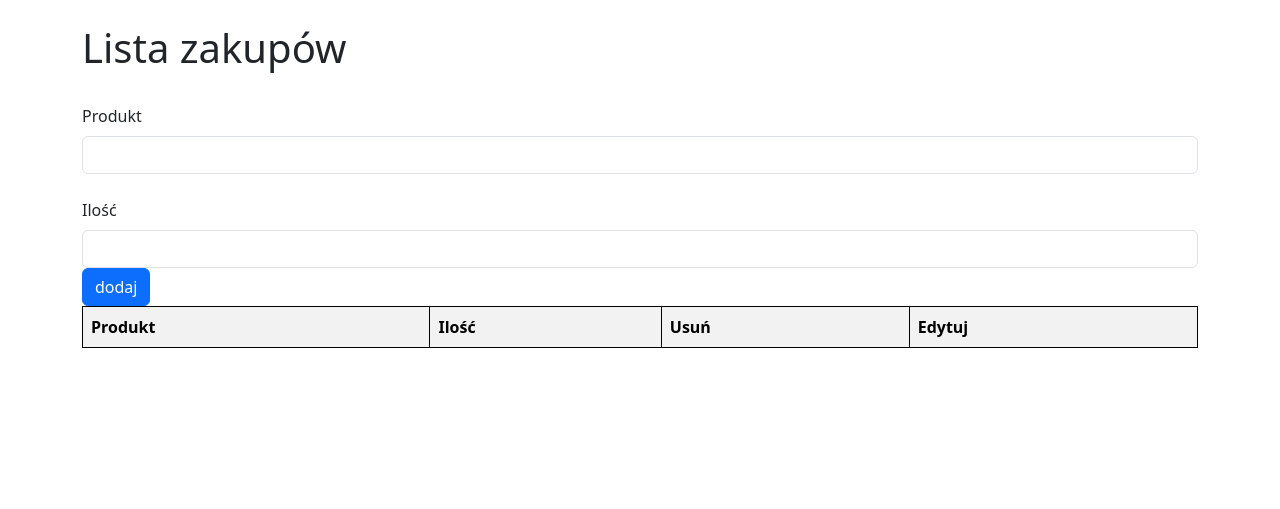
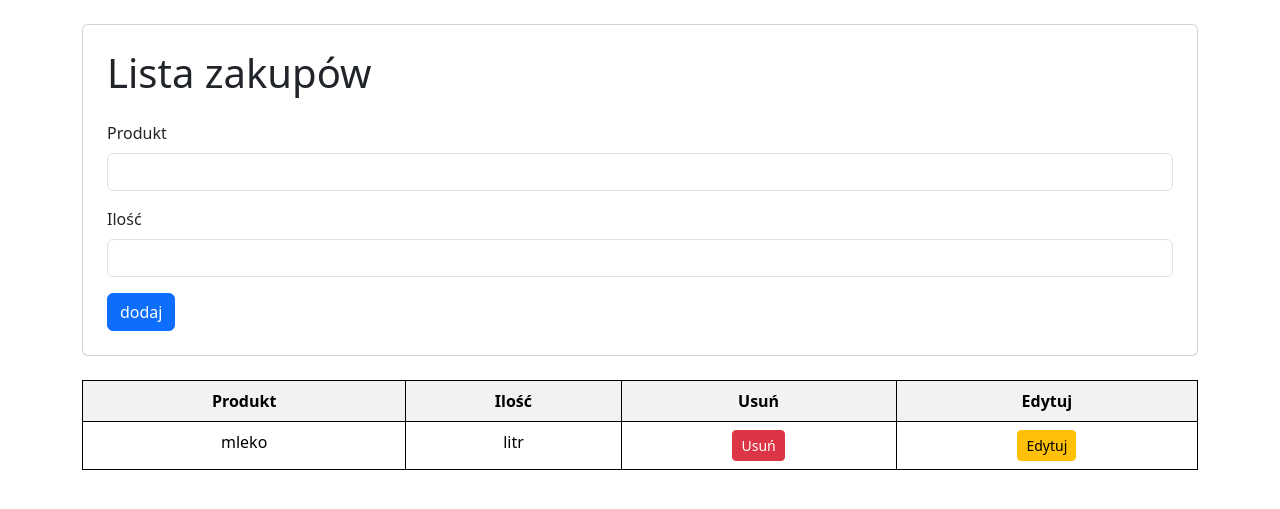
Before and after one commit to konrad-py/flask-calculate, a Flask app: page / in a window 1280 px wide. Shown: the top 509 px of the page. Run offline with Flask 3, Linux system fonts and the light colour scheme; lists and menus that the app fills with data are empty.

Commit message:
dodanie pliku

```diff
--- a/app.py
+++ b/app.py
@@ -1,9 +1,15 @@
 #!/usr/bin/env python3
 
 from flask import Flask, render_template, request, redirect, url_for
+import json
 
 app = Flask(__name__)
 produkt = []
+try:
+    with open('./data.json', 'r') as f:
+        produkt = json.load(f)
+except:
+    produkt = []
 
 
 @app.route('/', methods=['GET', 'POST'])
@@ -30,12 +36,16 @@ def index():
         else:
             produkt.append((request.form["produkt"], request.form["ilosc"]))
 
+        with open('./data.json', 'w') as f:
+            json.dump(produkt, f)
 
         return redirect(url_for('index'))
 
 @app.route("/usun/<int:id>")
 def usun(id):
     produkt.pop(id)
+    with open('./data.json', 'w') as f:
+            json.dump(produkt, f)
     return redirect(url_for('index'))
 
 
--- /dev/null
+++ b/data.json
@@ -0,0 +1 @@
+[["mleko", "litr"]]
--- a/templates/index.html
+++ b/templates/index.html
@@ -11,27 +11,34 @@
 
 <body>
     <div class="container mt-4">
+        <div class="card p-4 mb-4">
     <form id="zakupy" action="{{ form_action }}" method="POST">
-        <h1>Lista zakupów</h1><br>
-        <label for="produkt" class="form-label">Produkt</label>
-        <input type="text" id="produkt" name="produkt" value="{{ produkt_value }}" class="form-control"><br>
-        <label for="ilosc" class="form-label">Ilość</label>
-        <input type="text" id="ilosc" name="ilosc" value="{{ ilosc_value }}" class="form-control">
+        <h1 class="mb-4">Lista zakupów</h1>
+        <div class="mb-3">
+            <label for="produkt" class="form-label">Produkt</label>
+            <input type="text" id="produkt" name="produkt" value="{{ produkt_value }}" class="form-control">
+        </div>
+        <div class="mb-3">
+            <label for="ilosc" class="form-label">Ilość</label>
+            <input type="text" id="ilosc" name="ilosc" value="{{ ilosc_value }}" class="form-control">
+        </div>
         <input type='submit' value='dodaj' class="btn btn-primary">
+
     </form>
-    <table class="table table-striped table-hover">
+    </div>
+    <table class="table table-striped table-hover mt-4">
         <tr>
-            <th>Produkt</th>
-            <th>Ilość</th>
-            <th>Usuń</th>
-            <th>Edytuj</th>
+            <th class="text-center">Produkt</th>
+            <th class="text-center">Ilość</th>
+            <th class="text-center">Usuń</th>
+            <th class="text-center">Edytuj</th>
         </tr>
         {% for produkty, ilosc in produkt %}
         <tr>
-            <td>{{ produkty }}</td>
-            <td>{{ ilosc }}</td>
-            <td><a href="{{ url_for('usun', id=loop.index0) }}" class="btn btn-primary">Usuń</a></td>
-            <td><a href="{{ url_for('index', edit=loop.index0) }}" class="btn btn-primary">Edytuj</a></td>
+            <td class="text-center">{{ produkty }}</td>
+            <td class="text-center">{{ ilosc }}</td>
+            <td class="text-center"><a href="{{ url_for('usun', id=loop.index0) }}" class="btn btn-sm btn-danger">Usuń</a></td>
+            <td class="text-center"><a href="{{ url_for('index', edit=loop.index0) }}" class="btn btn-sm btn-warning">Edytuj</a></td>
         </tr>
         {% endfor %}
     </table>
```
